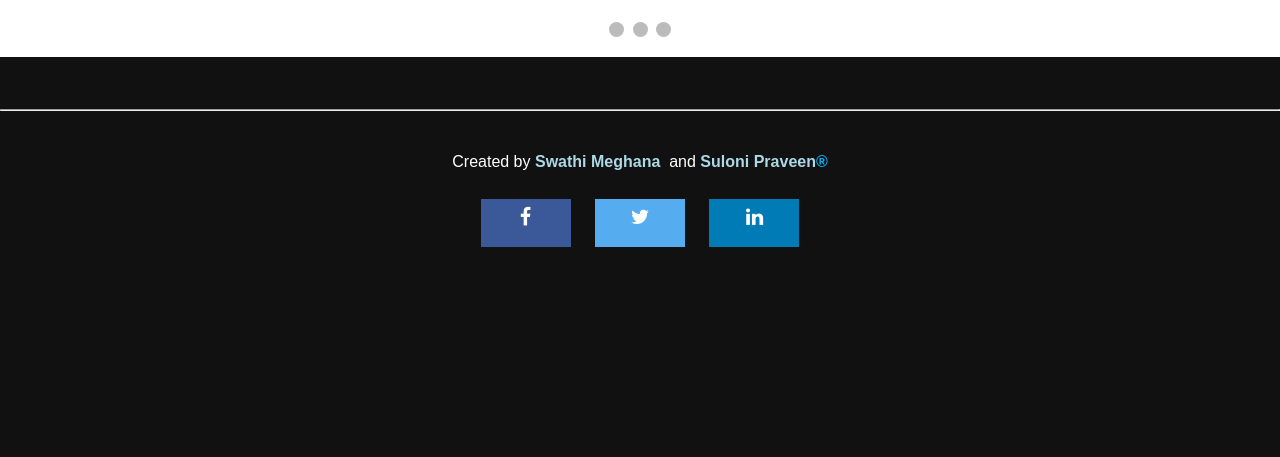
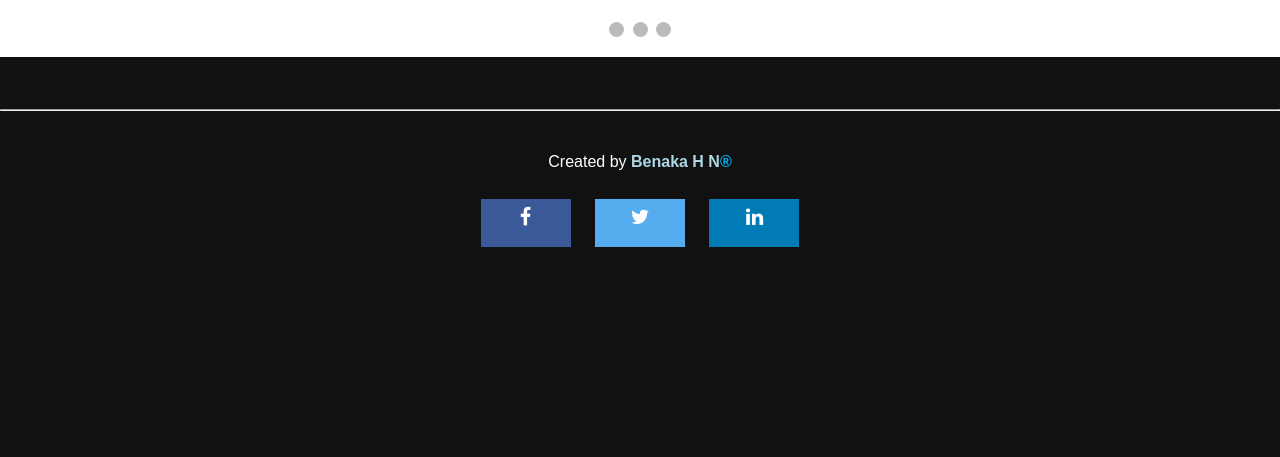
Before and after one commit to benakahn/CrimeManagementSystem, a PHP site: page / in a window 1280 px wide. Shown: the part 798-1255 px from the top of the page. Run offline with PHP 8.4, Linux system fonts and the light colour scheme.

Commit message:
Update index.php

```diff
--- a/index.php
+++ b/index.php
@@ -301,7 +301,7 @@ function myFunction() {
 <hr>
 <br>
 <p class="footer_para">
-  Created by <b style="color: lightblue;">Swathi Meghana </b>&nbsp;and&nbsp;<b style="color: lightblue;">Suloni Praveen</b><b style="color: #03b6fc;">&reg;</b><br><br>
+  Created by <b style="color: lightblue;">Benaka H N</b><b style="color: #03b6fc;">&reg;</b><br><br>
   <a href="#" class="fa fa-facebook"></a>
 <a href="#" class="fa fa-twitter"></a>
 
```
